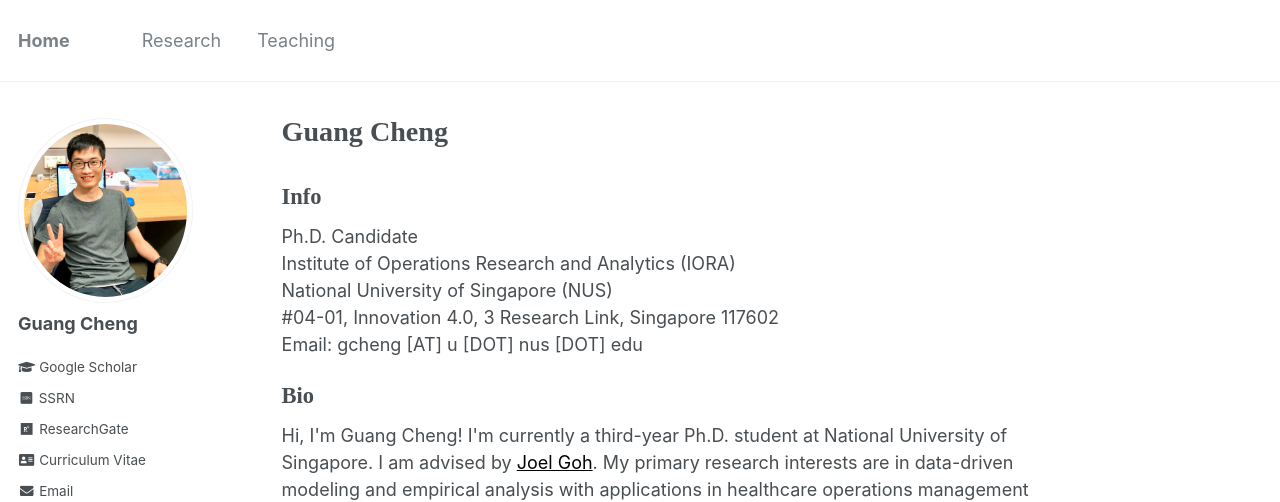
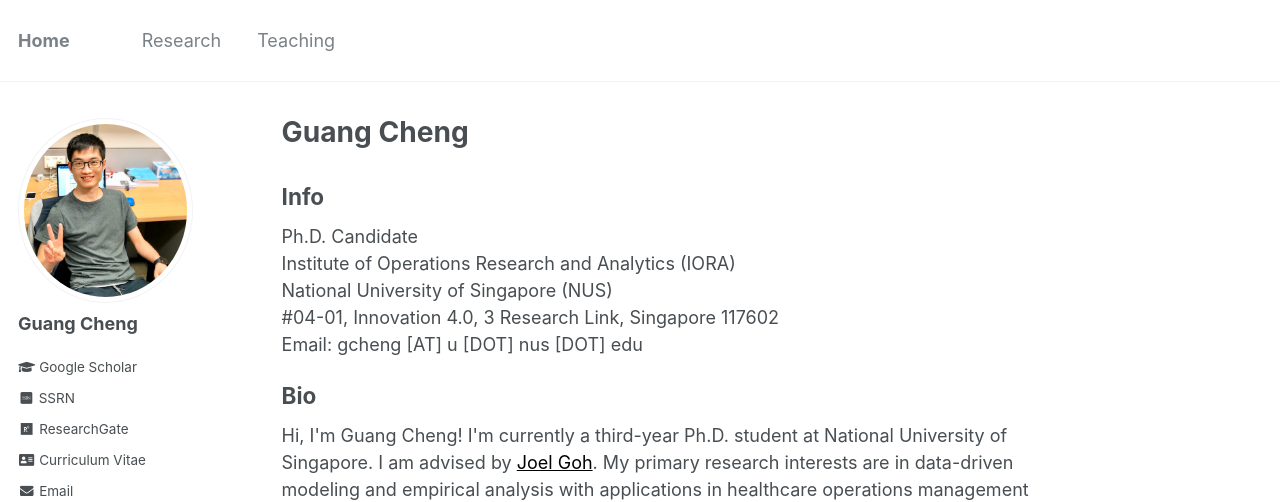
Before and after one commit to gcheng-nus/gcheng-nus.github.io, a Jekyll site: the page built from _pages/about.md, in a window 1280 px wide. Shown: the top 502 px of the page. Built offline with Jekyll 4.4.1, drawn with Linux system fonts in a browser that asks for light colours; some web fonts are replaced.

Commit message:
change font

```diff
--- a/_sass/_page.scss
+++ b/_sass/_page.scss
@@ -37,7 +37,7 @@
 .page__title {
   margin-top: 0;
   line-height: 1;
-  font-family: Serif;
+  font-family: $sans-serif;
 
   & + .page__meta {
     margin-top: -0.5em;
@@ -56,7 +56,7 @@
     /* border-bottom: 1px solid $border-color; */
     margin-top: 0.3em;
     margin-bottom: 0.1em;
-    font-family: Serif;
+    font-family: $sans-serif;
   }
 
   p, li, dl {
```
Also changed, not shown: 2 other files.
